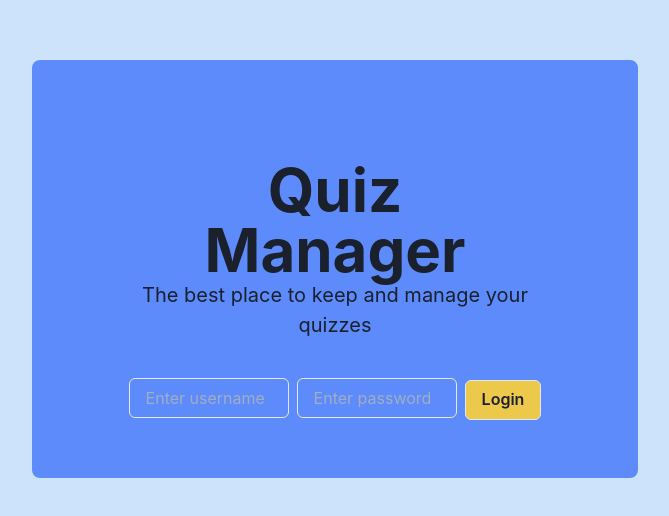
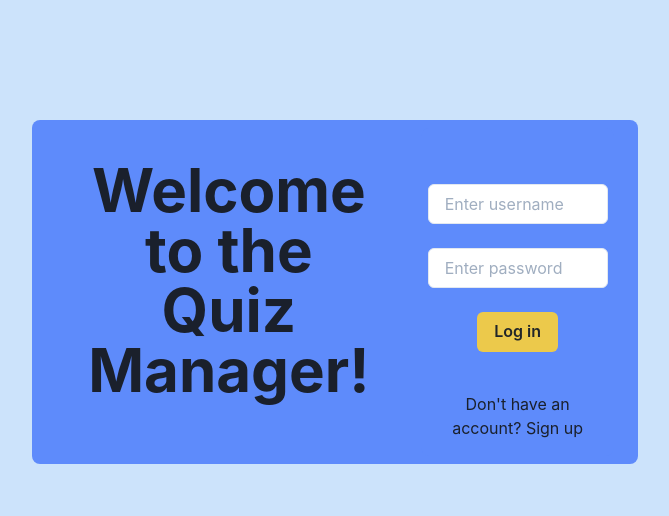
Before and after one commit to miglekuba/quizz, a React (Create React App) app in the folder client/: page / in a window 1280 px wide. Shown: the part 180-696 px from the top of the page, without its empty margins (305-974 px from the left). Built offline with nearby package versions, Linux system fonts and the light colour scheme.

Commit message:
Style the home page

```diff
--- a/client/src/App.css
+++ b/client/src/App.css
@@ -14,6 +14,7 @@
   padding: 10px;
 
 }
+
 .form-container-quiz {
   margin:10px auto;
 	width: 100%;
@@ -22,3 +23,7 @@
   background-color: #CCE3FB;
   padding: 20px
 }
+
+.signupLink:hover {
+    color:#ECC94B;
+}
--- a/client/src/components/Homepage.js
+++ b/client/src/components/Homepage.js
@@ -1,35 +1,42 @@
 import React, { Component } from "react";
 import { Link } from "react-router-dom";
-import { Button, Heading, Container, Box, Text, Input } from "@chakra-ui/react";
+import { Button, Grid, Heading, Container, Box, Text, Input, GridItem } from "@chakra-ui/react";
 import "../App.css";
 export default class HomePage extends Component {
   render() {
     return (
-
-      <Container bg="#5E8BFB" p="50" marginTop="30vh" borderRadius="lg" >
-        <Box alignItems="center" h="140">
-          <Heading p="50" align="center" size="3xl">
-            Quiz Manager
+      <Container bg="#5E8BFB" align="center" marginTop="300" borderRadius="lg" >
+        <Grid
+          templateColumns="repeat(4, 1fr)"
+          gap={1}>
+          <Box>
+            <GridItem colSpan={2}>
+              <Heading size="3xl"  m="10">
+                Welcome to the Quiz Manager!
               </Heading>
+            </GridItem>
           </Box>
-        <Box align="center">
-          <Text p="30" fontSize="xl">
-            The best place to keep and manage your quizzes
-          </Text>
-          <Box>
-          <Input maxW="20vh" m="1vh"
-              type="text"
+          <GridItem colSpan={3}>
+            <Box bg="#5E8BFB" borderRadius="lg" m="2">
+              <Input maxW="180" mt="14"
+                type="text" bg="white"
                 placeholder="Enter username"></Input>
-            <Input maxW="20vh"
-              type="password"
+              <Input maxW="180" mt="6"
+                type="password" bg="white"
                 placeholder="Enter password"></Input>
               <Link to="/quizzes">
-              <Button m="1vh" bg="#ECC94B" variant="outline">
-                Login
+                <Button className="btn" m="6" bg="#ECC94B">
+                  Log in
                 </Button>
               </Link>
+              <Box p="4">
+                <Text>
+                  Don't have an account? <Link className="signupLink" to="/signup" >Sign up</Link>
+                </Text>
               </Box>
             </Box>
+          </GridItem>
+        </Grid>
       </Container>
     );
   }
```
Lines whose indentation alone changed are shown as unchanged.
